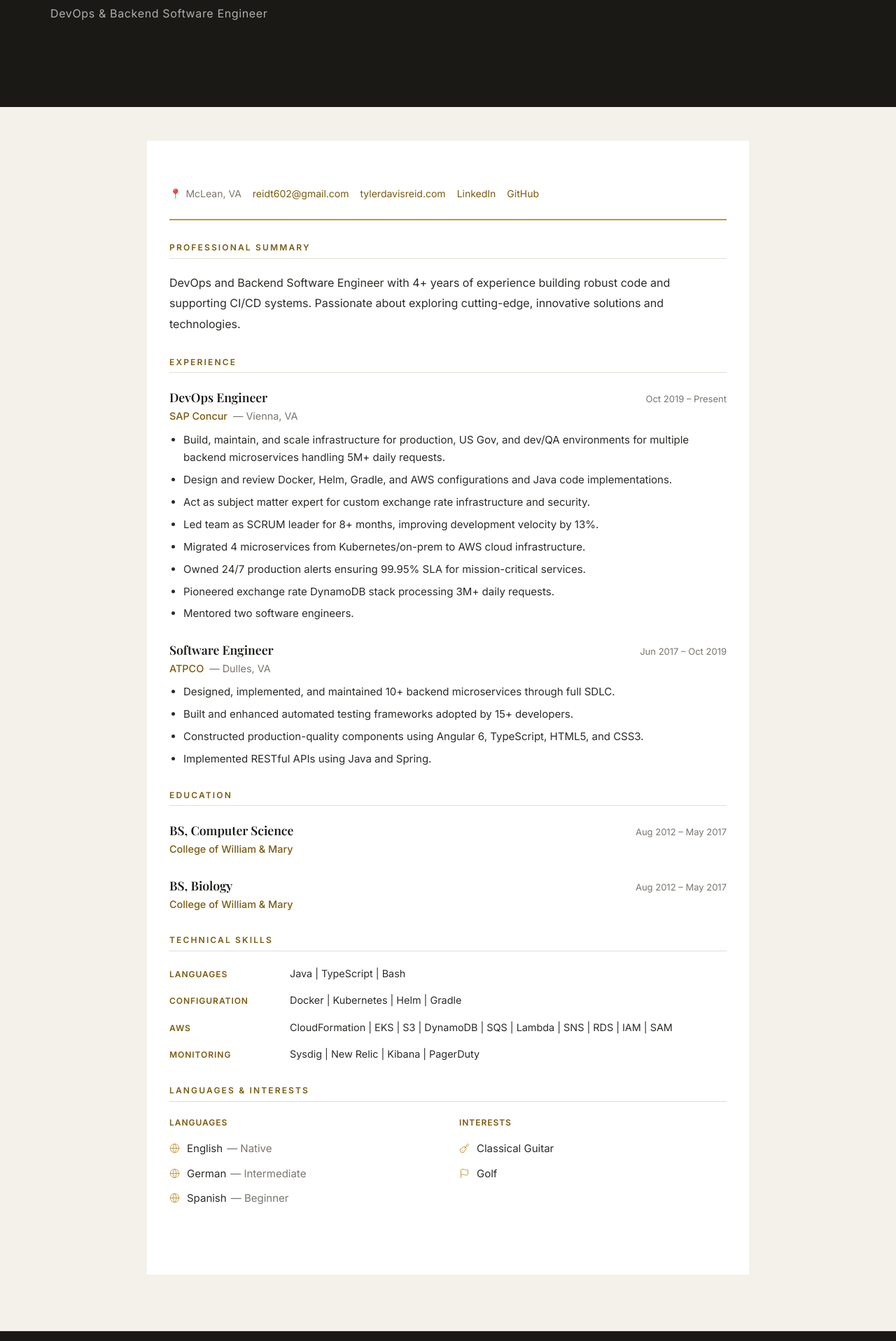
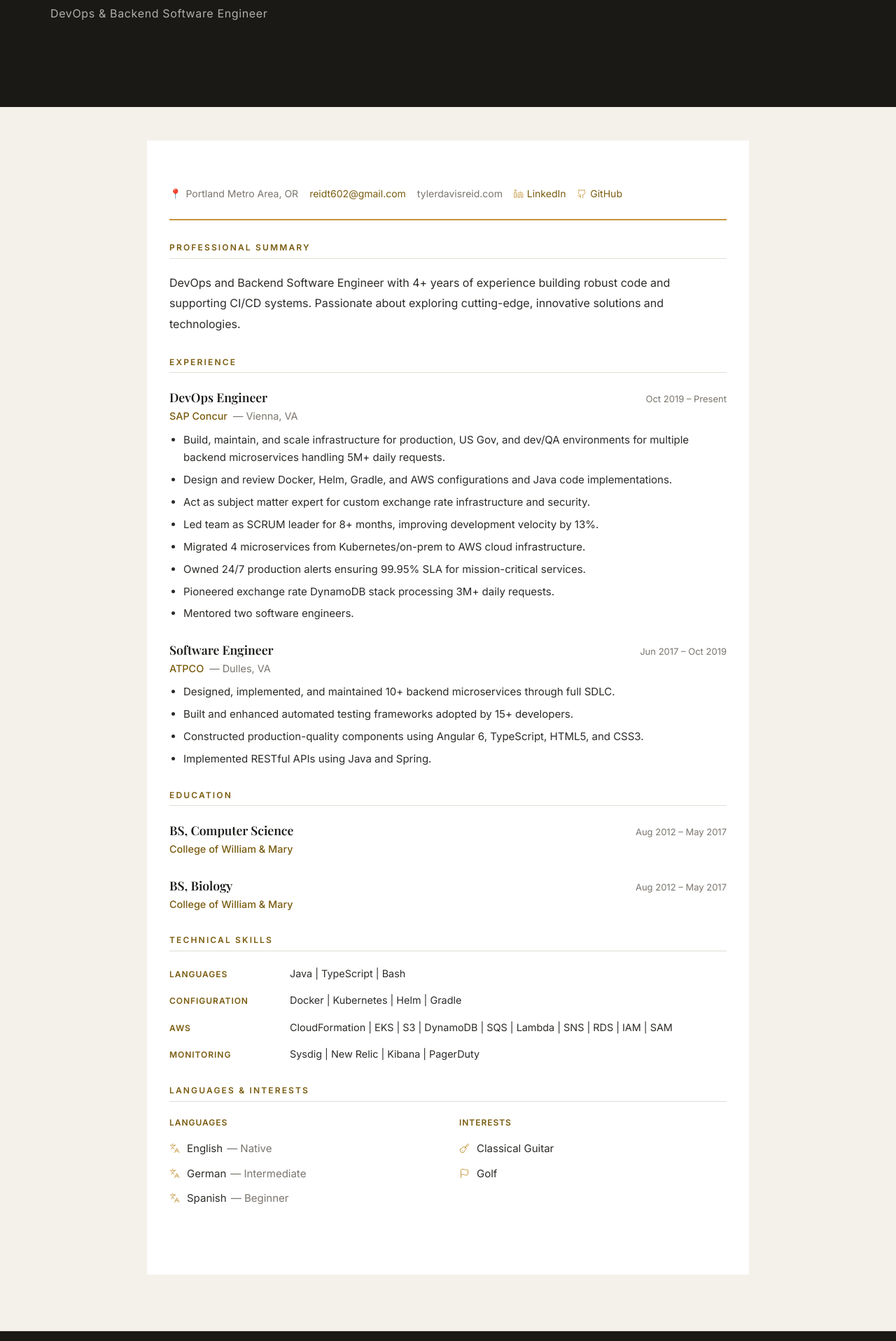
Before and after one commit to Abapna25/TDR-Resume, a React (Vite) app: page / in a window 1280 px wide. Shown: the part 362-2279 px from the top of the page at 70% size. Built offline with nearby package versions, Linux system fonts and the light colour scheme; a web font is replaced by a local one.

Commit message:
Update Tyler.jsx
updating logos for linkedin and git and languages. keep flag for golf.
remove cyclical website url at the top and update location

```diff
--- a/src/pages/resume/Tyler.jsx
+++ b/src/pages/resume/Tyler.jsx
@@ -1,4 +1,4 @@
-import { Guitar, Flag, Globe } from 'lucide-react'
+import { Guitar, Flag, Languages, Linkedin, Github } from 'lucide-react'
 
 const EXPERIENCE = [
   {
@@ -99,18 +99,18 @@ export default function TylerResume() {
             <header className="resume-header">
               <address className="resume-contact-row" style={{ fontStyle: 'normal' }}>
                 <span style={{ display: 'flex', alignItems: 'center', gap: '0.375rem' }}>
-                  <span aria-hidden="true">📍</span> McLean, VA
+                  <span aria-hidden="true">📍</span> Portland Metro Area, OR
                 </span>
                 <a href="mailto:reidt602@gmail.com">reidt602@gmail.com</a>
-                <a href="https://tylerdavisreid.com" target="_blank" rel="noopener noreferrer">
-                  tylerdavisreid.com
-                </a>
+                <span>tylerdavisreid.com</span>
                 <a
                   href="https://linkedin.com/in/tyler-reid-d"
                   target="_blank"
                   rel="noopener noreferrer"
                   aria-label="Tyler Reid on LinkedIn"
+                  style={{ display: 'flex', alignItems: 'center', gap: '0.3rem' }}
                 >
+                  <Linkedin size={14} color="var(--gold)" strokeWidth={1.5} aria-hidden="true" />
                   LinkedIn
                 </a>
                 <a
@@ -118,7 +118,9 @@ export default function TylerResume() {
                   target="_blank"
                   rel="noopener noreferrer"
                   aria-label="Tyler Reid on GitHub"
+                  style={{ display: 'flex', alignItems: 'center', gap: '0.3rem' }}
                 >
+                  <Github size={14} color="var(--gold)" strokeWidth={1.5} aria-hidden="true" />
                   GitHub
                 </a>
               </address>
@@ -208,7 +210,7 @@ export default function TylerResume() {
                   <ul style={iconListStyle} aria-label="Spoken languages">
                     {SPOKEN_LANGUAGES.map(({ lang, level }) => (
                       <li key={lang} style={iconRowStyle}>
-                        <Globe size={15} color="var(--gold)" strokeWidth={1.5} aria-hidden="true" style={{ flexShrink: 0 }} />
+                        <Languages size={15} color="var(--gold)" strokeWidth={1.5} aria-hidden="true" style={{ flexShrink: 0 }} />
                         <span>
                           {lang}
                           <span style={{ color: 'var(--text-muted)', marginLeft: '0.375rem' }}>— {level}</span>
```
